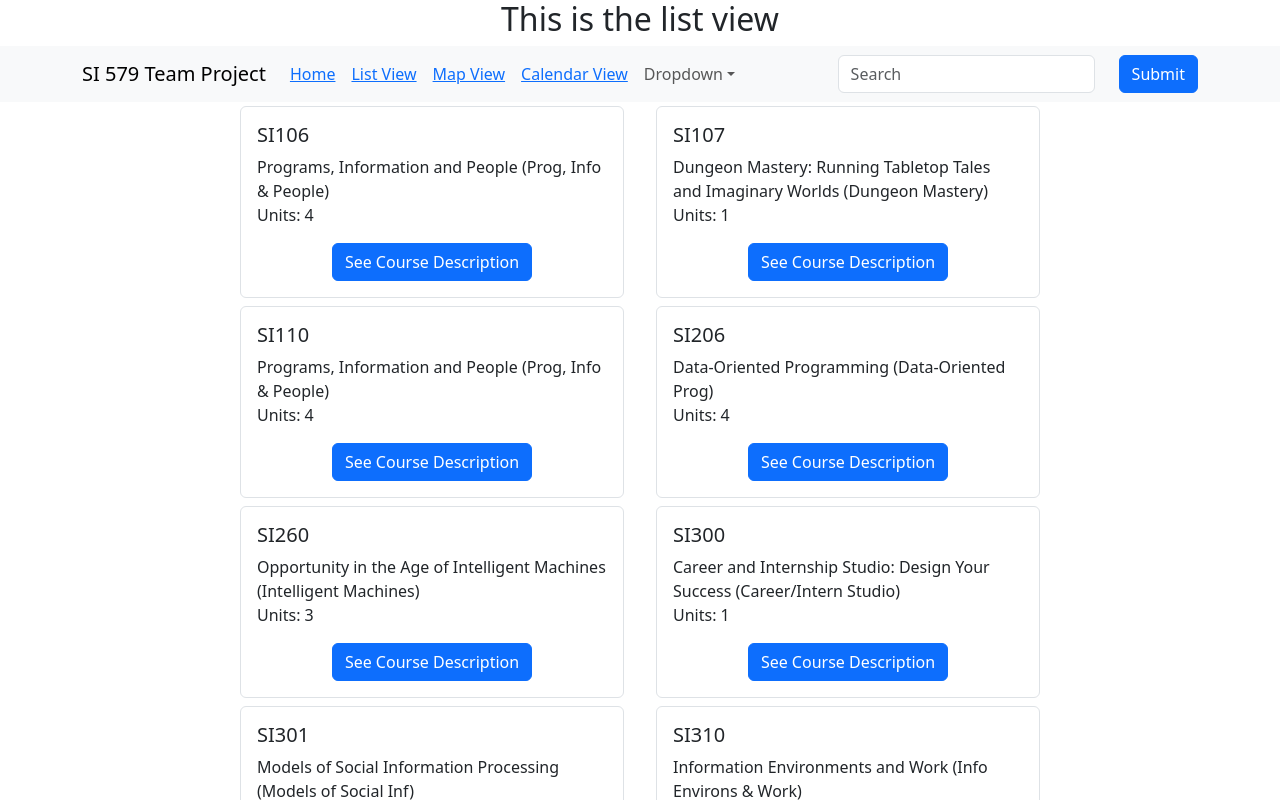
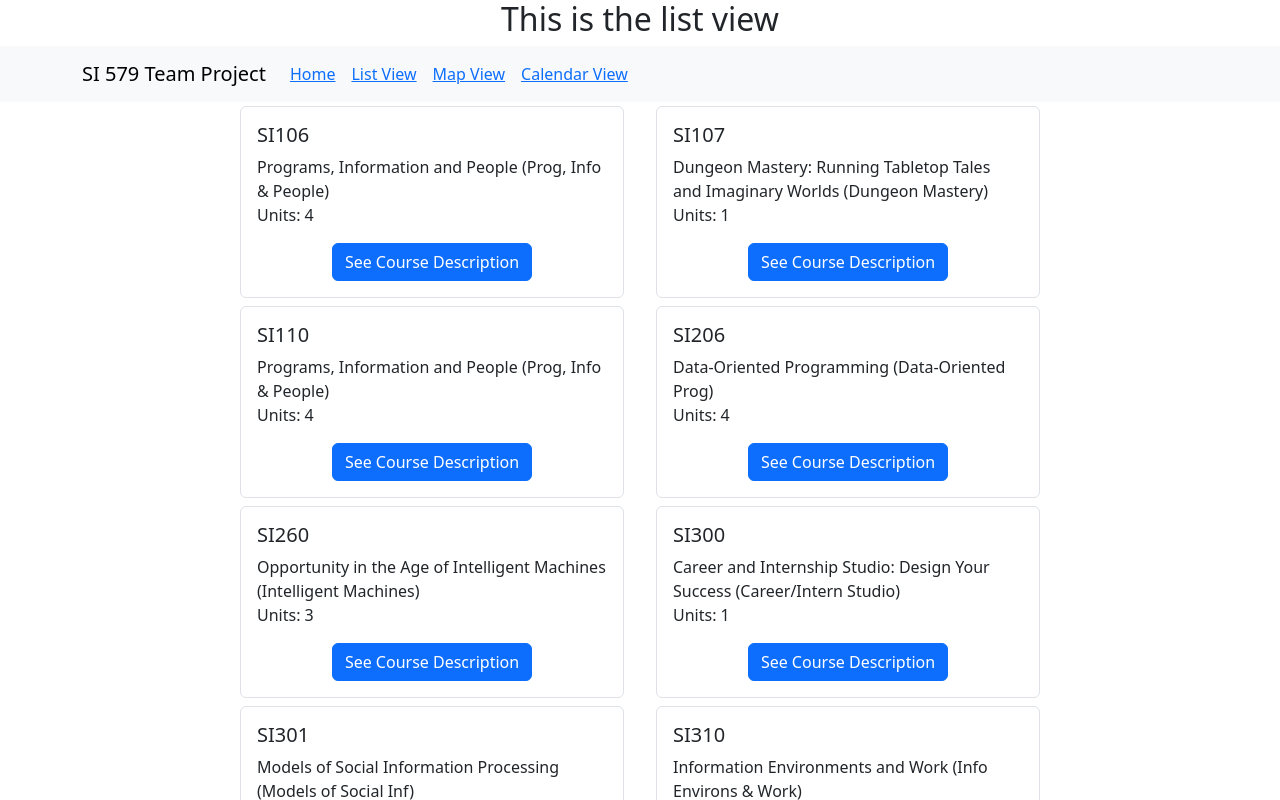
Before and after one commit to wushiyu12/si579_group_project, a React (Create React App) app in the folder si579proj/: page /listView in a window 1280 px wide. Shown: the top 800 px of the page. Built offline with nearby package versions, Linux system fonts and the light colour scheme.

Commit message:
save before sep search logic

```diff
--- a/si579proj/src/component/CourseCardArea.js
+++ b/si579proj/src/component/CourseCardArea.js
@@ -24,11 +24,10 @@ import { useState } from 'react';
 const CourseCardArea = () => {
     const [courses, setCourses] = useState(courseList);
     return (
-        <Container><div class="row justify-content-center">
+        <Container><div className = "row justify-content-center">
             {courses.map((course, index) =>
-                <div class="col-auto mb3">
+                <div className = "col-auto mb3" key = {course['code']} >
                     <CourseCard
-                        key = {index}
                         code = {course['code']}
                         title = {course['Course Title']}
                         description = {course['Course Description']}
--- a/si579proj/src/component/NavBar.js
+++ b/si579proj/src/component/NavBar.js
@@ -20,7 +20,7 @@ const NavBar = (props) => {
     return (
         <Navbar expand="lg" className="bg-body-tertiary">
           <Container>
-            <Navbar.Brand href="#home">SI 579 Team Project</Navbar.Brand>
+            <Navbar.Brand >SI 579 Team Project</Navbar.Brand>
             <Navbar.Toggle aria-controls="basic-navbar-nav" />
             <Navbar.Collapse id="basic-navbar-nav">
               <Nav className="me-auto">
@@ -36,33 +36,17 @@ const NavBar = (props) => {
                 <Nav.Link href="#link">
                   <Link to="/calendarView">Calendar View</Link>
                 </Nav.Link>
-                <NavDropdown title="Dropdown" id="basic-nav-dropdown">
-                  <NavDropdown.Item href="#action/3.1">Action</NavDropdown.Item>
-                  <NavDropdown.Item href="#action/3.2">
-                    Another action
-                  </NavDropdown.Item>
-                  <NavDropdown.Item href="#action/3.3">Something</NavDropdown.Item>
-                  <NavDropdown.Divider />
-                  <NavDropdown.Item href="#action/3.4">
-                    Separated link
-                  </NavDropdown.Item>
-                </NavDropdown>
+
               </Nav>
             </Navbar.Collapse>
-            <Form inline>
-        <Row>
-          <Col xs="auto">
-            <Form.Control
-              type="text"
-              placeholder="Search"
-              className=" mr-sm-2"
-            />
-          </Col>
-          <Col xs="auto">
-            <Button type="submit">Submit</Button>
-          </Col>
-        </Row>
-      </Form>
+
+      {/* the form need to be edited */}
+      {/* a new search bar will be need here */}
+      {/* the search bar need to be different in list view
+      and calender view */}
+      {/* think about using children render to do */}
+
+
           </Container>
         </Navbar>
       );
--- a/si579proj/src/component/SearchBar.js
+++ b/si579proj/src/component/SearchBar.js
@@ -11,7 +11,7 @@ const SearchBar = (props) => {
 
     const [results, setResults] = useState([])
     const [inputValue, setInputValue] = useState('');
-    const [searchMod, setSearchMod] = useState('SearchCode');
+    const [searchMod, setSearchMod] = useState('searchCode');
 
     const handleSelect  = (eventKey) => {
         setSearchMod(eventKey);
@@ -75,13 +75,13 @@ const SearchBar = (props) => {
         <Col sm={'auto'}>
         <Dropdown onSelect={handleSelect}>
             <Dropdown.Toggle variant="outline-primary" id="dropdown-basic">
-            {searchMod === 'SearchCode' ? "Search by Code" : "Search by Description"}
+            {searchMod === 'searchCode' ? "Search by Code" : "Search by Description"}
         </Dropdown.Toggle>
 
         <Dropdown.Menu>
         {/* {searchMod} will be changed later  */}
-                <Dropdown.Item eventKey="SearchCode">Seacrch by Code</Dropdown.Item>
-                <Dropdown.Item eventKey="SearchDes">Seacrch by Description</Dropdown.Item>
+                <Dropdown.Item eventKey="searchCode">Seacrch by Code</Dropdown.Item>
+                <Dropdown.Item eventKey="searchDes">Seacrch by Description</Dropdown.Item>
                 {console.log(searchMod)}
             </Dropdown.Menu>
         </Dropdown>
```
Also changed, not shown: si579proj/src/util/searchDes.js (added, +9 -0 lines), si579proj/src/util/searchCode.js (added).
